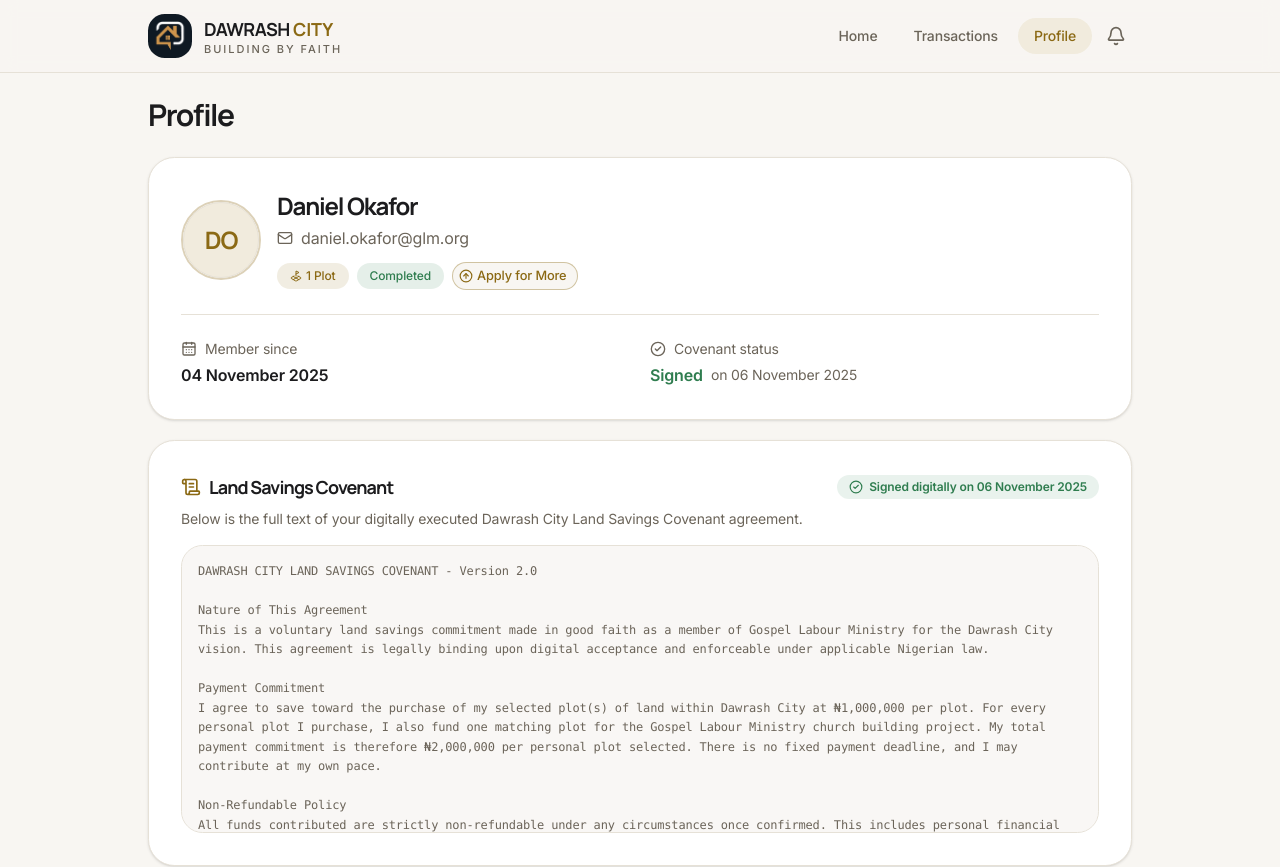
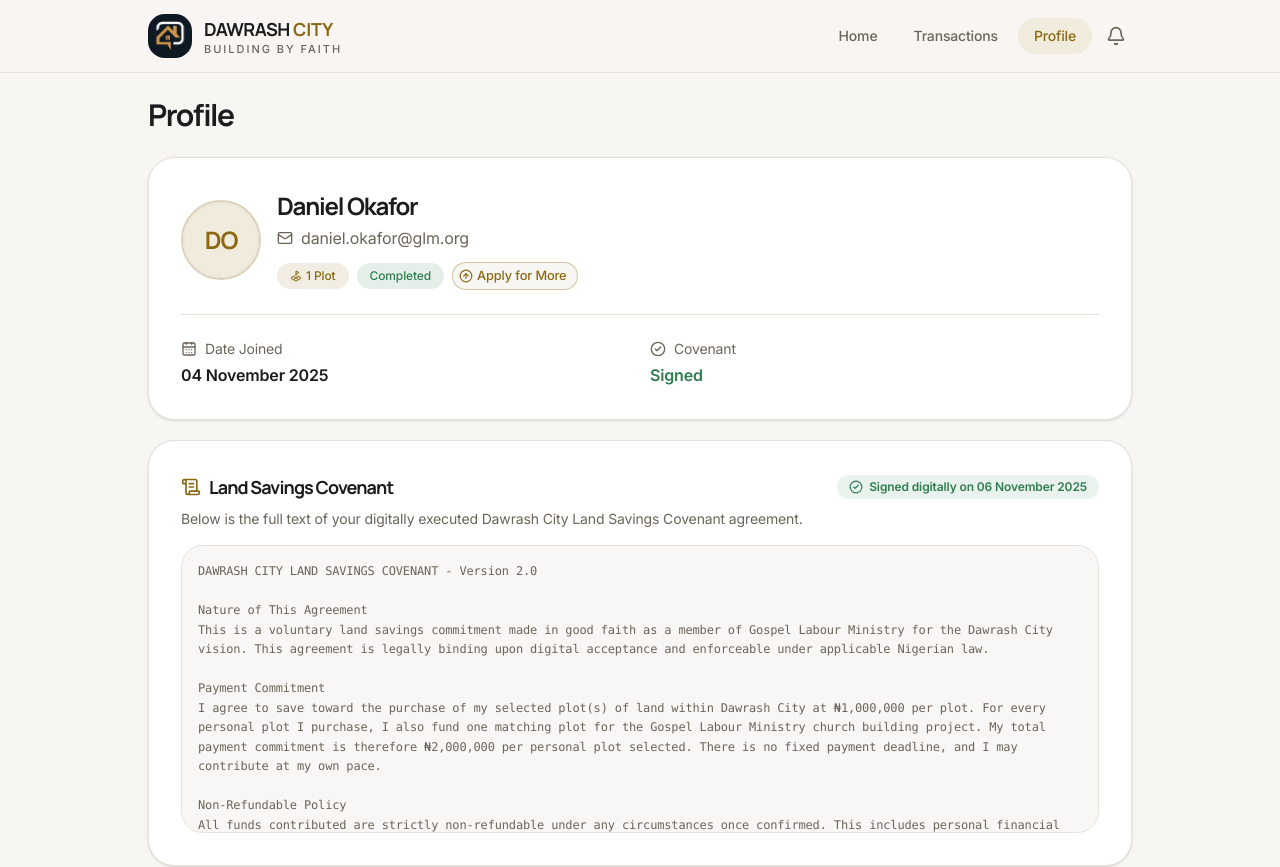
Before and after one commit to glmtechdev/Dawrash_City, a Next.js app: page /profile in a window 1280 px wide. Shown: the top 867 px of the page. Built offline with nearby package versions, Linux system fonts and the light colour scheme; no server answers.

Commit message:
updated signed covenant

```diff
--- a/app/dashboard/page.tsx
+++ b/app/dashboard/page.tsx
@@ -241,7 +241,7 @@
         <div className="rounded-2xl border border-border bg-card p-4 shadow-sm">
           <div className="flex items-center gap-2 text-sm text-muted-foreground">
             <CalendarDays className="size-4 text-gold" aria-hidden />
-            Joined
+            Date Joined
           </div>
           <p className="mt-1.5 font-semibold text-foreground">{formatDate(member.memberSince)}</p>
         </div>
--- a/app/profile/page.tsx
+++ b/app/profile/page.tsx
@@ -121,7 +121,7 @@
           <div>
             <dt className="flex items-center gap-2 text-sm text-muted-foreground">
               <CalendarDays className="size-4" aria-hidden />
-              Member since
+              Date Joined
             </dt>
             <dd className="mt-1 font-semibold text-foreground">
               {formatDate(member.memberSince)}
@@ -130,16 +130,11 @@
           <div>
             <dt className="flex items-center gap-2 text-sm text-muted-foreground">
               <CircleCheck className="size-4" aria-hidden />
-              Covenant status
+              Covenant
             </dt>
-            <dd className="mt-1 flex items-center gap-2 font-semibold">
+            <dd className="mt-1 font-semibold">
               {member.covenantSignedAt ? (
-                <>
-                  <span className="text-success">Signed</span>
-                  <span className="text-sm font-normal text-muted-foreground">
-                    on {formatDate(member.covenantSignedAt)}
-                  </span>
-                </>
+                <span className="text-success">Signed</span>
               ) : (
                 <span className="text-warning">Not signed</span>
               )}
```
